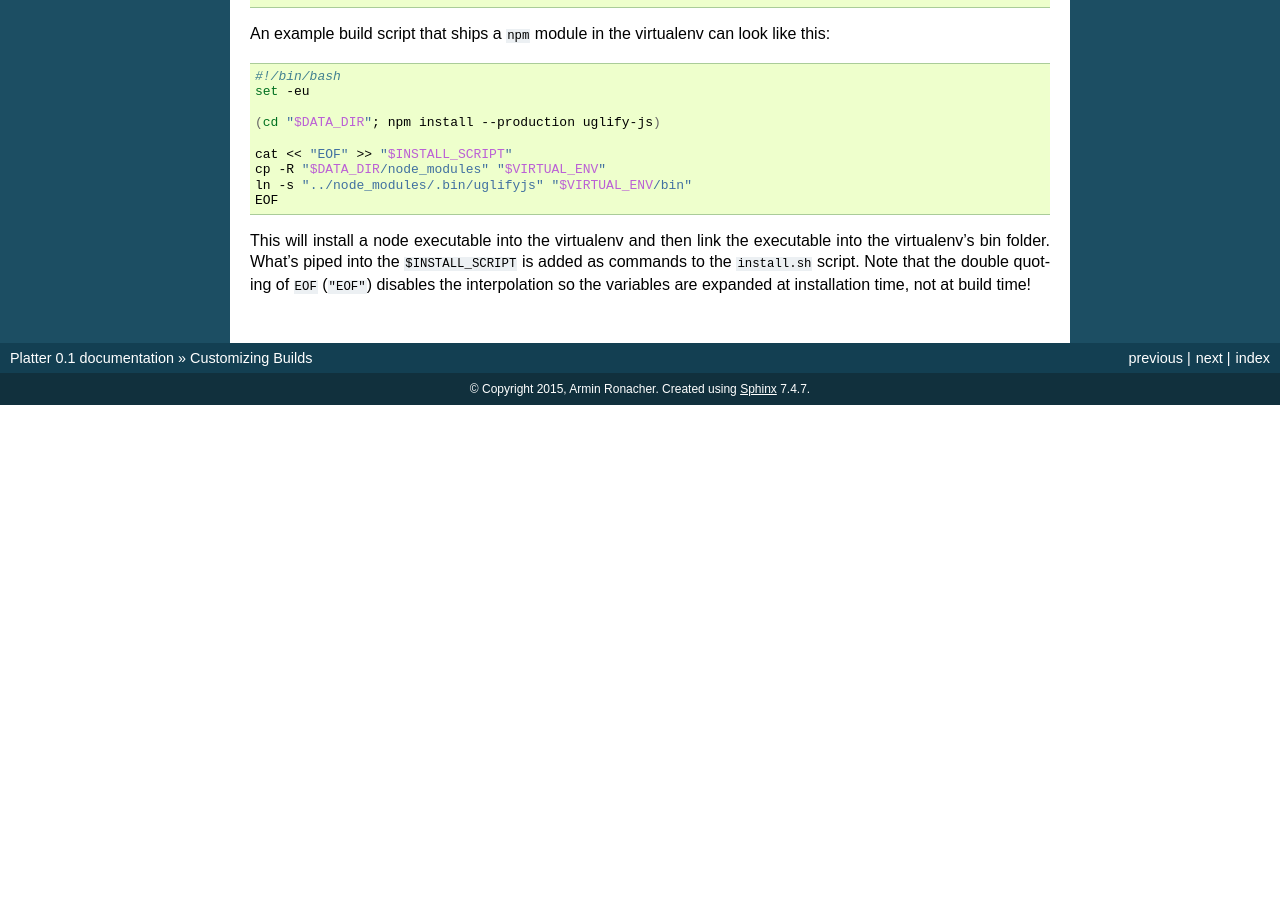
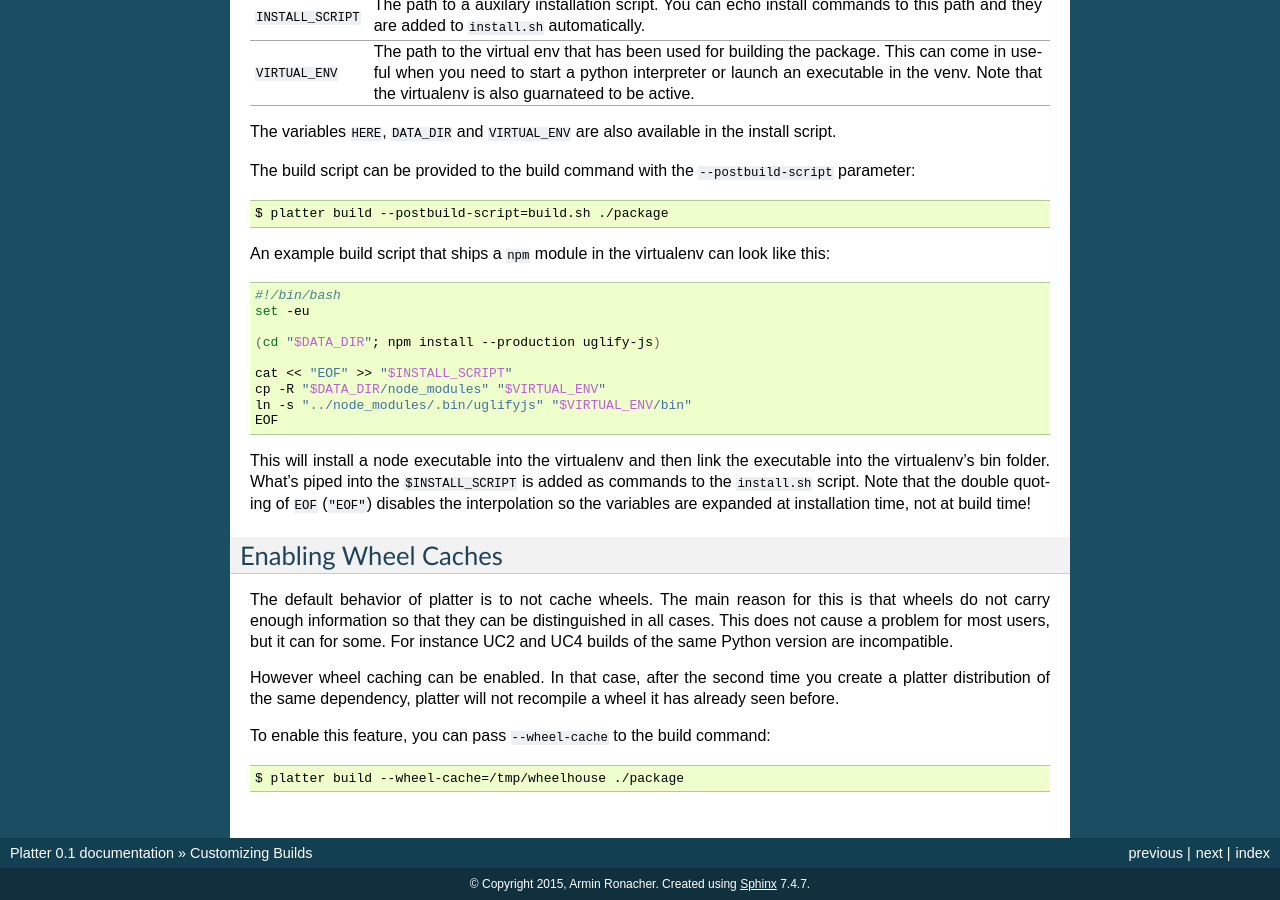
Before and after one commit to mitsuhiko/platter, a Sphinx documentation site: the page built from docs/customizing.rst, in a window 1280 px wide and 900 px high, scrolled down 1699 px. Built offline with Sphinx 7.4.7, drawn with Linux system fonts in a browser that asks for light colours; before the commit the page ends 2104 px from its top, so only the background shows below that; some of the changed text lies outside the part shown.

Commit message:
Added docs for wheel caching.

```diff
--- a/docs/customizing.rst
+++ b/docs/customizing.rst
@@ -55,6 +55,20 @@ line.  For instance if you want to change the pip cache you can use this
 command::
 
     $ platter build --pip-option='--cache-dir=.cache' ./package
+
+Extra Requirements
+------------------
+
+By default the dependencies are pulled from the ``setup.py`` file.  In
+some circumstances it is a good idea to define extra dependencies in a
+requirements file.  This is useful for instance if you have optional
+dependencies like database drivers that only apply for the production
+deployment but are not a strict requirement for the package itself.
+
+In that case the ``--requirements`` (or ``-r``) flag comes in useful.  It
+can point to a requirements file::
+
+    $ platter build -r requirements.txt ./package
 
 Custom Post-Build Scripts
 -------------------------
@@ -130,3 +144,21 @@ executable into the virtualenv's bin folder.  What's piped into the
 Note that the double quoting of ``EOF`` (``"EOF"``) disables the
 interpolation so the variables are expanded at installation time, not at
 build time!
+
+Enabling Wheel Caches
+---------------------
+
+The default behavior of platter is to not cache wheels.  The main reason
+for this is that wheels do not carry enough information so that they can
+be distinguished in all cases.  This does not cause a problem for most
+users, but it can for some.  For instance UC2 and UC4 builds of the same
+Python version are incompatible.
+
+However wheel caching can be enabled.  In that case, after the second time
+you create a platter distribution of the same dependency, platter will not
+recompile a wheel it has already seen before.
+
+To enable this feature, you can pass ``--wheel-cache`` to the build
+command::
+
+    $ platter build --wheel-cache=/tmp/wheelhouse ./package
--- a/docs/index.rst
+++ b/docs/index.rst
@@ -1,5 +1,5 @@
 Platter
-====================================
+=======
 
 Platter is a utility for Python that simplifies deployments on Unix
 servers.  It's a thin wrapper around pip, virtualenv and wheel and aids in
```
